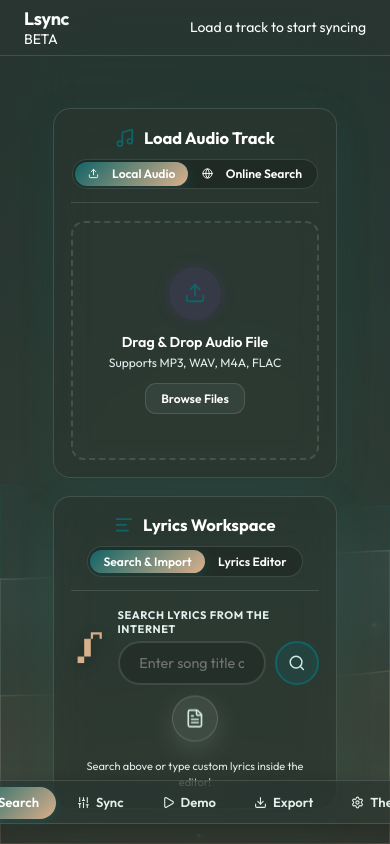
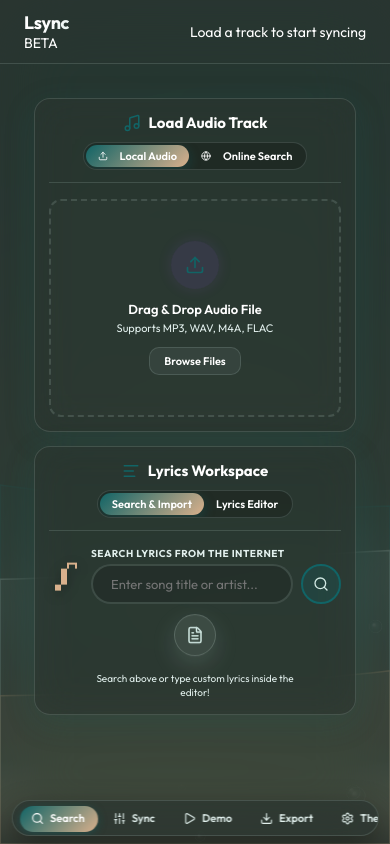
Before and after one commit to code4nigel/Lsync, a React (Vite) app: page / in a window 390 px wide. Shown: the top 844 px of the page. Built offline with nearby package versions, Linux system fonts and the light colour scheme.

Commit message:
Mobile_Centering_and_Nav_Dock_Fix

```diff
--- a/src/index.css
+++ b/src/index.css
@@ -107,43 +107,58 @@ body::after {
   body {
     align-items: stretch;
     padding: 0;
+    margin: 0;
   }
   .app-container {
-    max-height: 100vh;
-    height: 100vh;
-    margin: 0;
-    border-radius: 0;
-    border: none;
-    box-shadow: none;
+    width: 100vw !important;
+    max-width: 100vw !important;
+    height: 100vh !important;
+    max-height: 100vh !important;
+    margin: 0 !important;
+    border-radius: 0 !important;
+    border: none !important;
+    box-shadow: none !important;
+  }
+  .app-body, .app-content {
+    padding: 10px 10px 90px 10px !important;
+    zoom: 1 !important; /* Reset desktop 1.1x zoom multiplier on mobile */
   }
   .app-header {
     height: auto;
-    padding: 12px 16px;
-  }
-  .app-content {
-    padding: 12px 12px 80px 12px;
-    overflow-y: auto;
+    padding: 10px 14px;
   }
   .grid-2 {
     grid-template-columns: 1fr !important;
-    gap: 16px !important;
+    gap: 14px !important;
   }
   .glass-card {
     height: auto !important;
     max-height: none !important;
-    padding: 16px !important;
+    padding: 14px !important;
   }
-  .floating-nav {
-    bottom: 10px;
-    padding: 4px 8px;
-    max-width: 96vw;
-    overflow-x: auto;
-    gap: 4px;
+  .floating-dock {
+    bottom: 8px !important;
+    left: 50% !important;
+    transform: translateX(-50%) !important;
+    width: auto !important;
+    max-width: 94vw !important;
+    padding: 4px 6px !important;
+    overflow-x: auto !important;
+    overflow-y: hidden !important;
+    display: flex !important;
+    align-items: center !important;
+    gap: 4px !important;
+    border-radius: 30px !important;
+    -webkit-overflow-scrolling: touch;
   }
-  .nav-item {
-    padding: 6px 10px;
-    font-size: 11px;
-    white-space: nowrap;
+  .floating-dock::-webkit-scrollbar {
+    display: none;
+  }
+  .floating-dock .tab-btn {
+    padding: 6px 12px !important;
+    font-size: 11px !important;
+    white-space: nowrap !important;
+    flex: 0 0 auto !important;
   }
   .sync-line-card {
     padding: 10px 12px !important;
```
